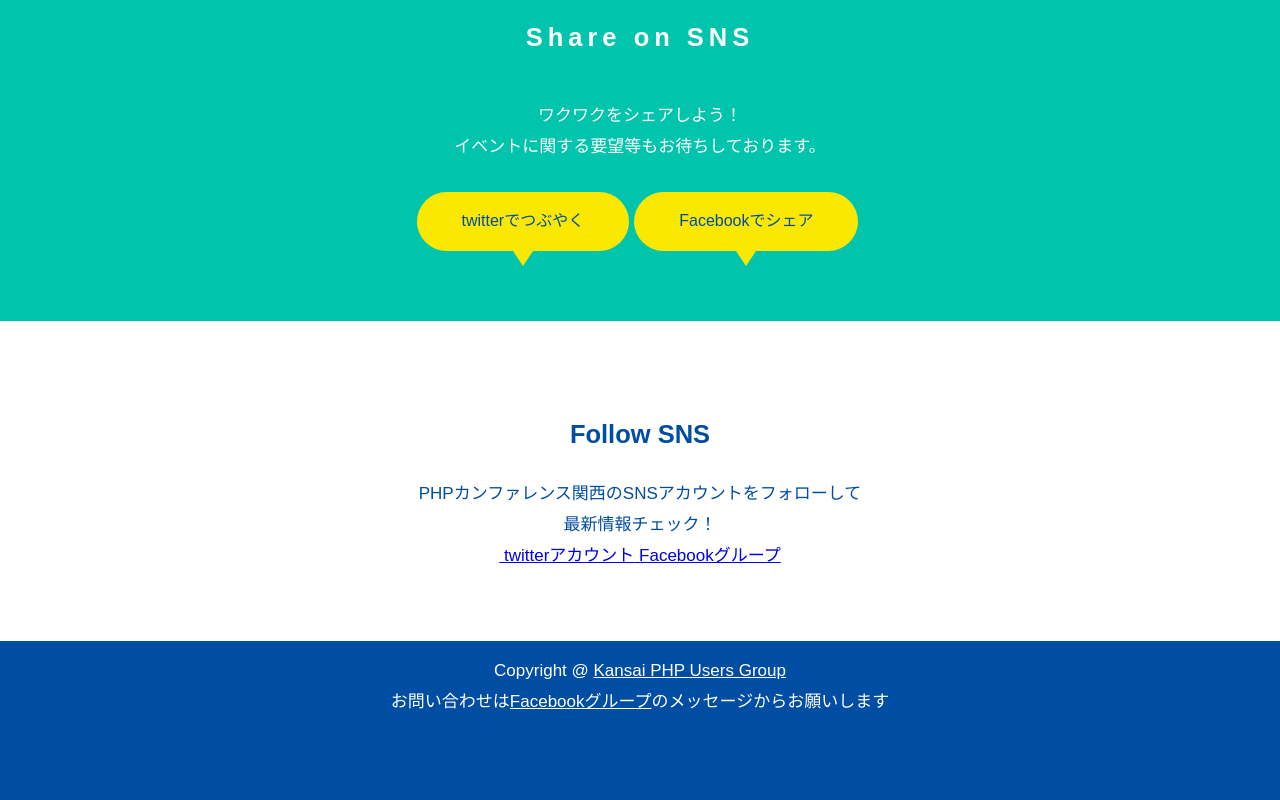
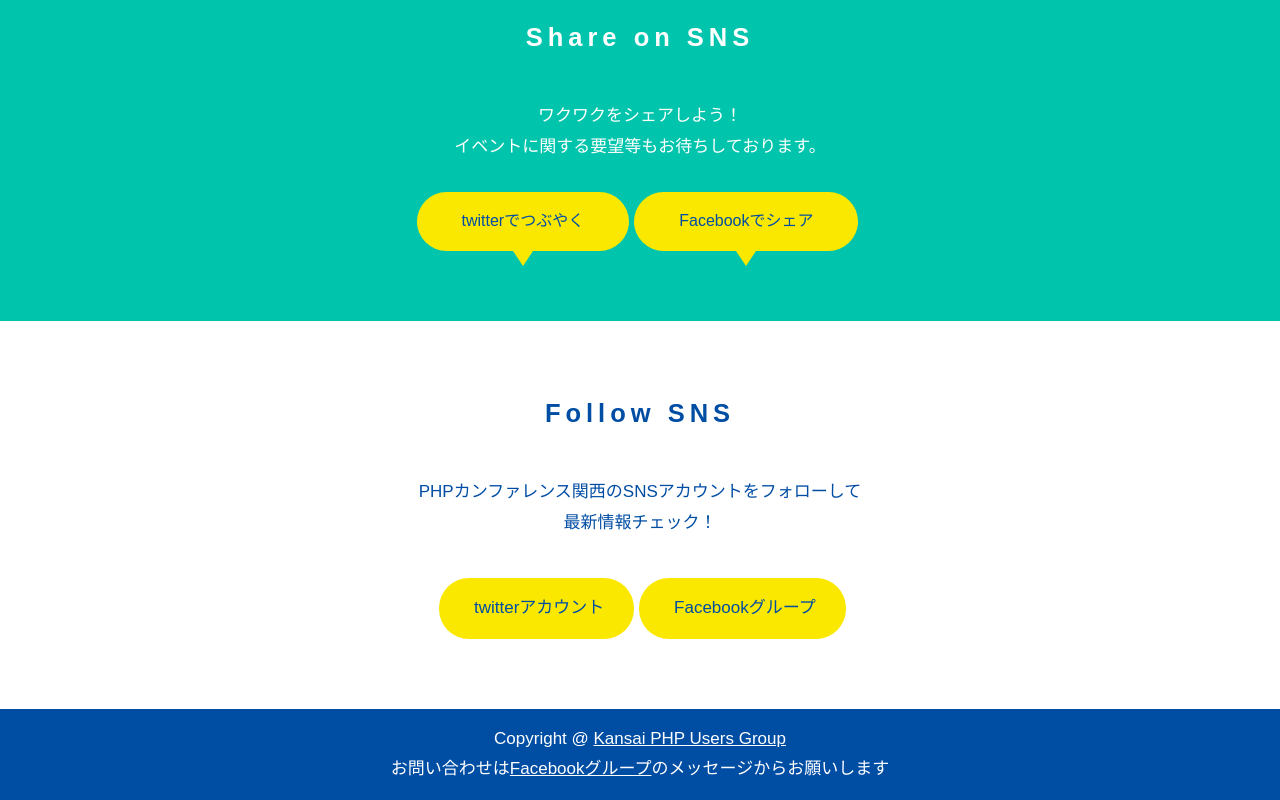
Before and after one commit to tyokinuhata/phpcon2018-kansai_update, a Nuxt app: page / in a window 1280 px wide. Shown: the part 2060-2860 px from the top of the page. Before the commit the page ends 2792 px from the top, so only its background shows below. Built offline with nearby package versions, Linux system fonts and the light colour scheme.

Commit message:
update Follow

```diff
--- a/components/pages/Top/Follow.vue
+++ b/components/pages/Top/Follow.vue
@@ -1,9 +1,18 @@
 <template>
-  <div class="p-follow">
-    <div class="c-ontainer">
+  <div class="home-Follow">
+    <div class="st-Container">
       <h2 class="home-Follow_Title">Follow SNS</h2>
-      <p>PHPカンファレンス関西のSNSアカウントをフォローして<br>最新情報チェック！</p>
-      <div class="home-Follow_SNS"><a class="home-Follow_Twitter" href="https://twitter.com/phpcon_kansai" target="_blank"><i class="fa fa-twitter fa-lg" aria-hidden="true"></i><span>&nbsp;twitterアカウント</span></a><a class="home-Follow_Facebook" href="https://www.facebook.com/pcon.kansai/" target="_blank"><i class="fa fa-facebook fa-lg" aria-hidden="true"></i><span>&nbsp;Facebookグループ</span></a></div>
+      <p>PHPカンファレンス関西のSNSアカウントをフォローして<br/>最新情報チェック！</p>
+      <div class="home-Follow_SNS">
+        <a href="https://twitter.com/phpcon_kansai" target="_blank" class="home-Follow_Twitter">
+          <i aria-hidden="true" class="fa fa-twitter fa-lg"></i>
+          <span>&nbsp;twitterアカウント</span>
+        </a>
+        <a href="https://www.facebook.com/pcon.kansai/" target="_blank" class="home-Follow_Facebook">
+          <i aria-hidden="true" class="fa fa-facebook fa-lg"></i>
+          <span>&nbsp;Facebookグループ</span>
+        </a>
+      </div>
     </div>
   </div>
 </template>
@@ -14,7 +23,8 @@
 <style lang="scss" scoped>
   @import "~assets/scss/library/_variable.scss";
   @import "~assets/scss/library/_mixin.scss";
-  .p-follow {
+
+  .home-Follow {
     width: auto;
     color: $clr_base;
     background-color: #fff;
@@ -22,14 +32,14 @@
 
     &_Title {
       @include secTitle($clr_base);
-     }
+    }
 
     &_SNS {
-       margin-top: 40px;
+      margin-top: 40px;
       .home-Follow_Twitter {
         @include button();
       }
-    .home-Follow_Facebook {
+      .home-Follow_Facebook {
         @include button();
       }
     }
```
